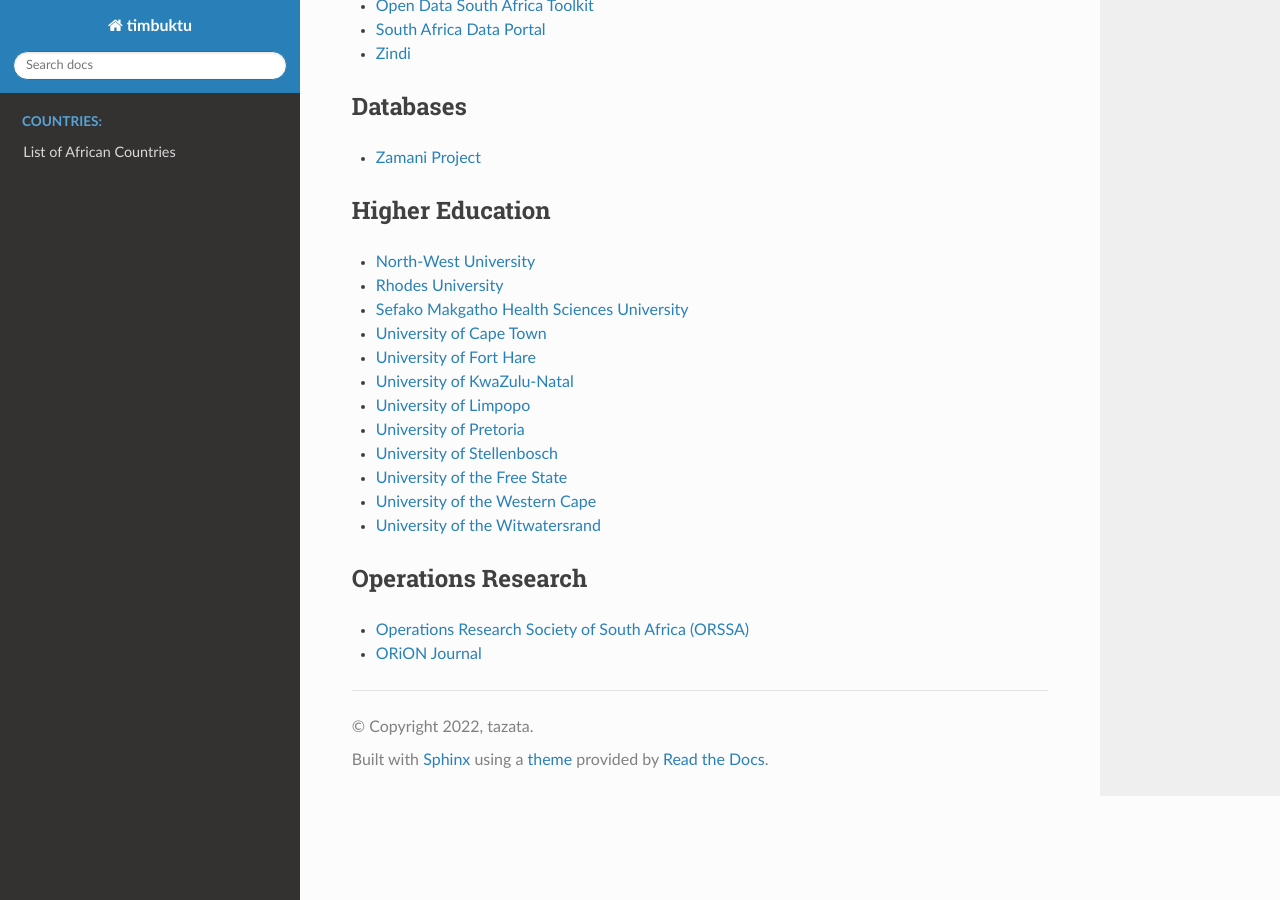
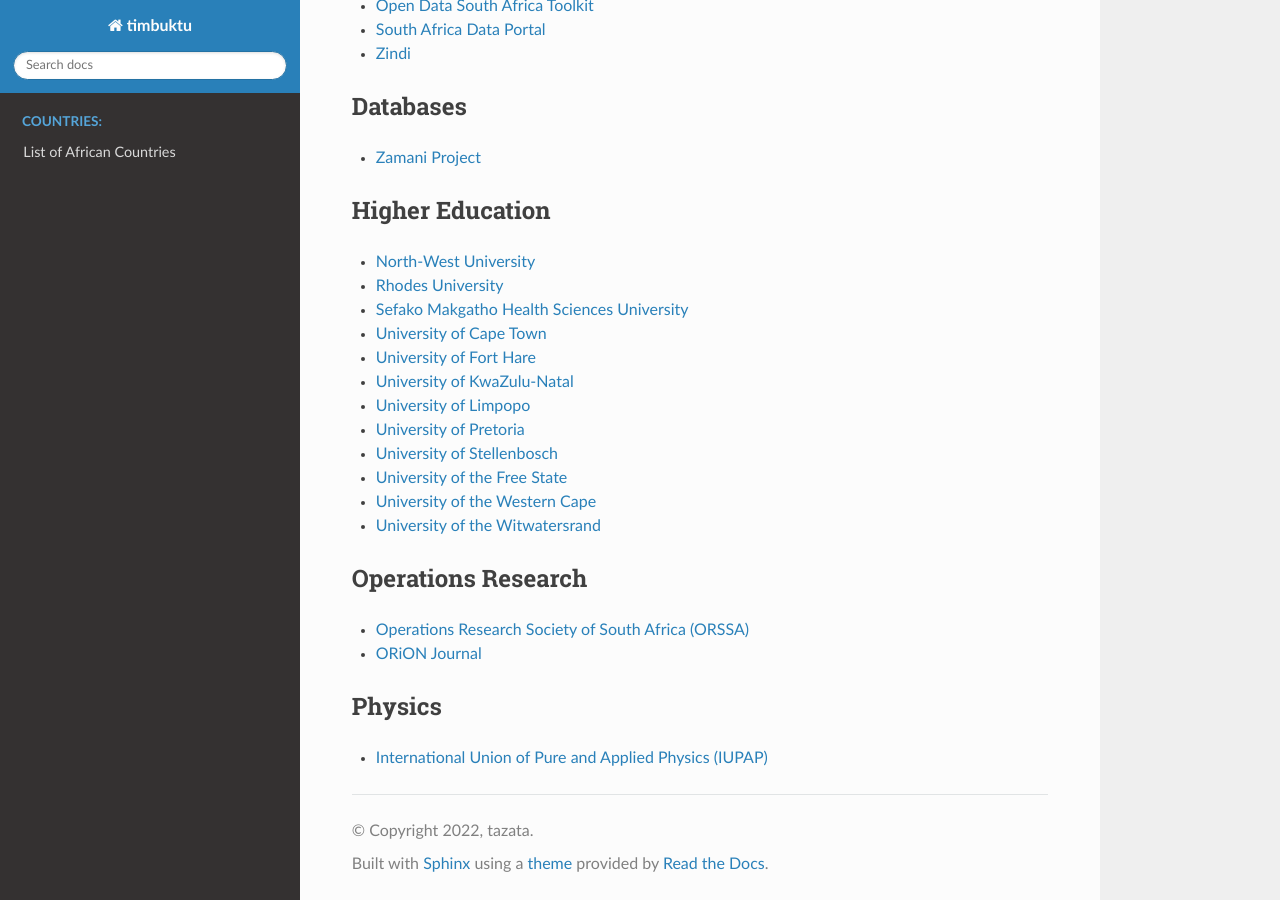
Before and after one commit to tazata/timbuktu, a Sphinx documentation site: the page built from docs/source/countries/zaf/zaf.md, in a window 1280 px wide and 900 px high, scrolled down 606 px. Built offline with Sphinx 7.4.7 and the Read the Docs theme 2.0.0, drawn with Linux system fonts in a browser that asks for light colours.

Commit message:
Updated country zaf
Added Physics section

```diff
--- a/docs/source/countries/zaf/zaf.md
+++ b/docs/source/countries/zaf/zaf.md
@@ -37,3 +37,6 @@
 ## Operations Research
 - [Operations Research Society of South Africa (ORSSA)](http://www.orssa.org.za/)
 - [ORiON Journal](https://orion.journals.ac.za/pub)
+
+## Physics
+- [International Union of Pure and Applied Physics (IUPAP)](https://iupap.org/)
```
